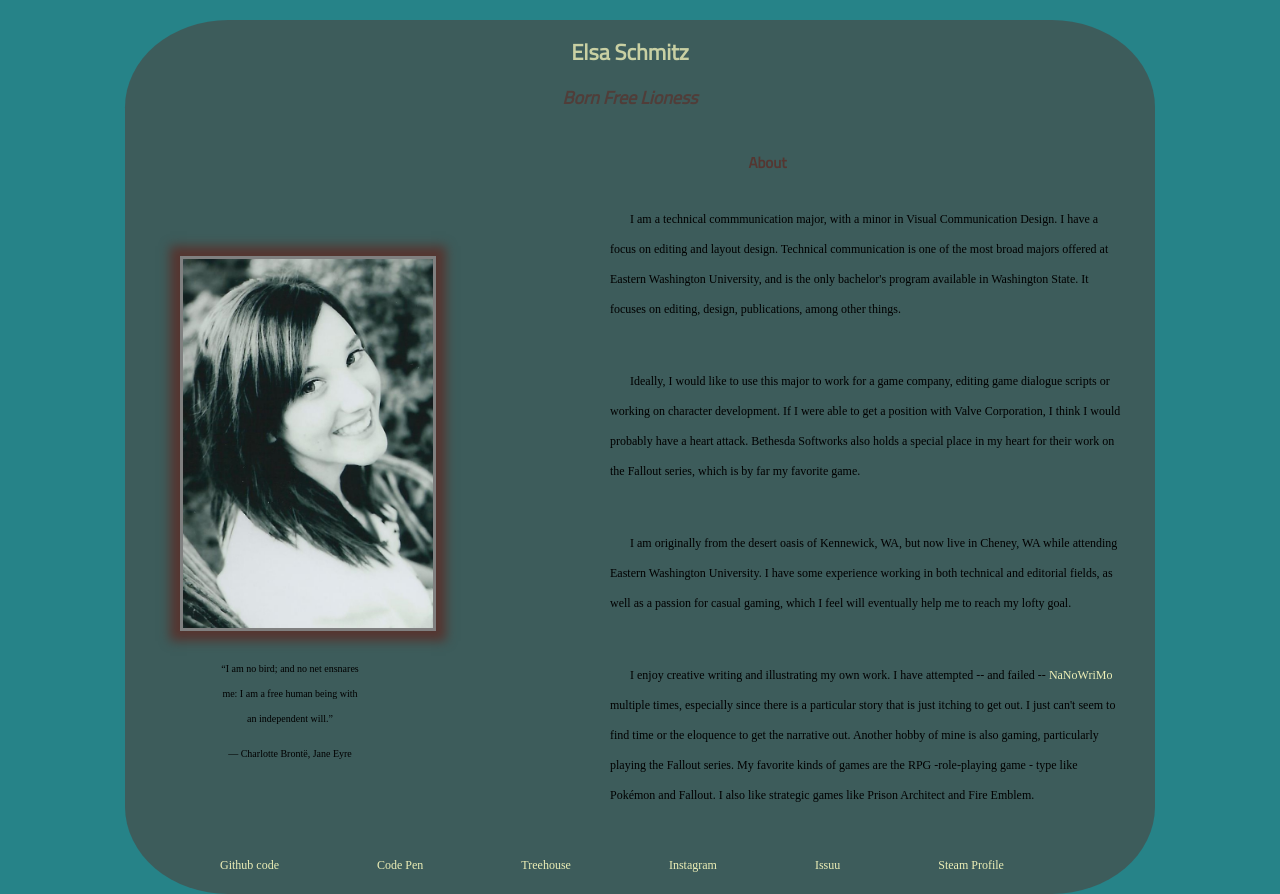
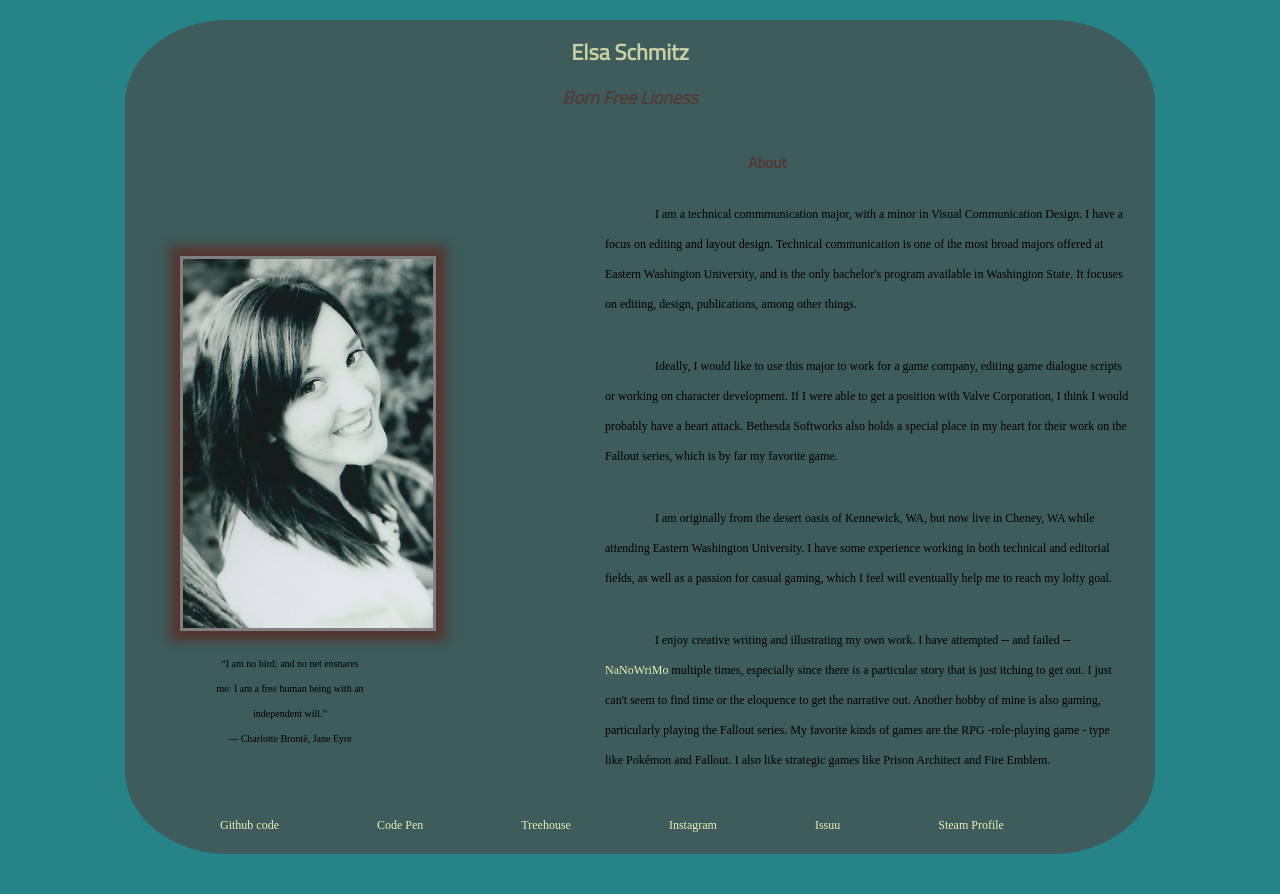
Before and after one commit to elsaschmitz/p1-bio, a plain HTML site: page index.html in a window 1280 px wide. After the commit the page ends 854 px from the top, so only its background shows below. Drawn offline with Linux system fonts and the light colour scheme; a web font is replaced by a local one.

Commit message:
Version 8
Just kidding, assignment submission commit here.

```diff
--- a/css/styles.css
+++ b/css/styles.css
@@ -22,8 +22,8 @@ p{
 	font-family: 'Enriqueta', serif;
 	font-size: 12px;
 	margin-left: 200px;
-	padding: 15px;
-	text-indent: 20px;
+	padding: 10px;
+	text-indent: 50px;
 }
 
 img {
```
